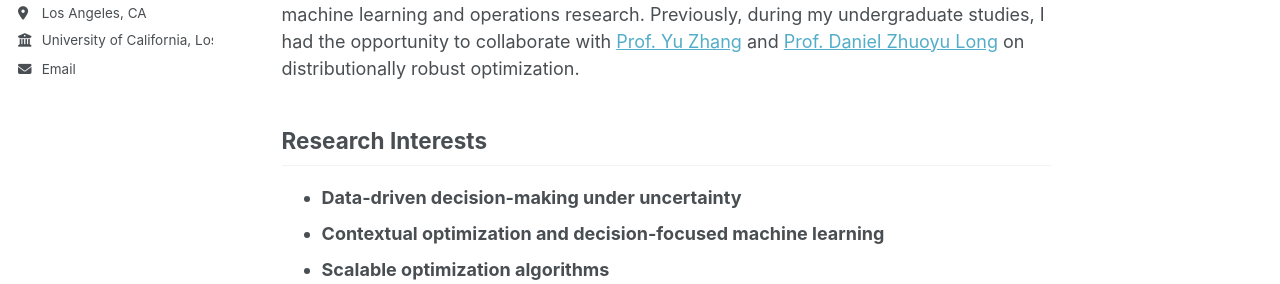
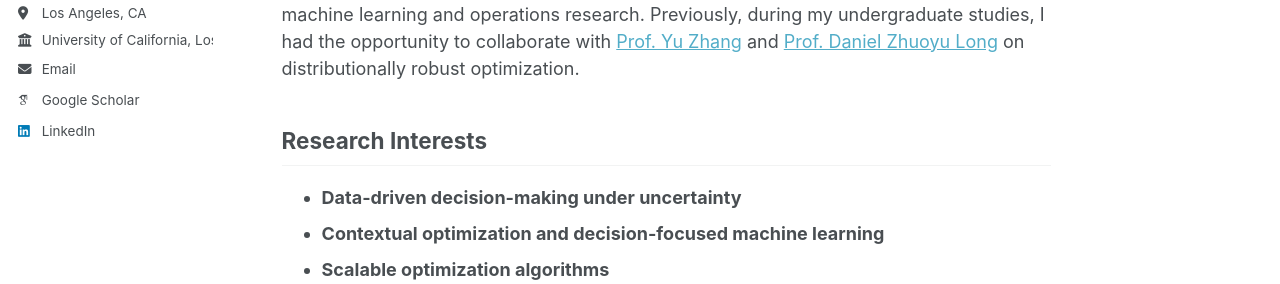
Before and after one commit to Tenglonghong/Tenglonghong.github.io, a Jekyll site: the page built from _pages/about.md, in a window 1280 px wide. Shown: the part 398-682 px from the top of the page. Built offline with Jekyll 4.4.1, drawn with Linux system fonts in a browser that asks for light colours; some web fonts are replaced; a script that is not in the unit is left out; part of the change alters nothing that is shown.

Commit message:
Add Google Scholar and LinkedIn links to the sidebar
Co-Authored-By: Claude Opus 5.5 <noreply@anthropic.com>

```diff
--- a/_config.yml
+++ b/_config.yml
@@ -35,7 +35,7 @@ author:
   # # Academic websites
   academia         : # URL
   arxiv            : # URL - Update with the correct link to your profile
-  # googlescholar    : "https://scholar.google.com/citations?user=PS_CX0AAAAAJ"
+  googlescholar    : "https://scholar.google.com/citations?user=FBZLv4YAAAAJ&hl=en&oi=ao"
   inspire-hep      : # URL
   impactstory      : # URL
   # orcid            : "http://orcid.org/yourorcidurl"
@@ -63,7 +63,7 @@ author:
   keybase          : # Username
   instagram        : # Username
   lastfm           : # Username
-  linkedin         : # Username
+  linkedin         : "tenglong-james-hong"
   mastodon         : # URL
   medium           : # URL
   pinterest        : # Username
```
